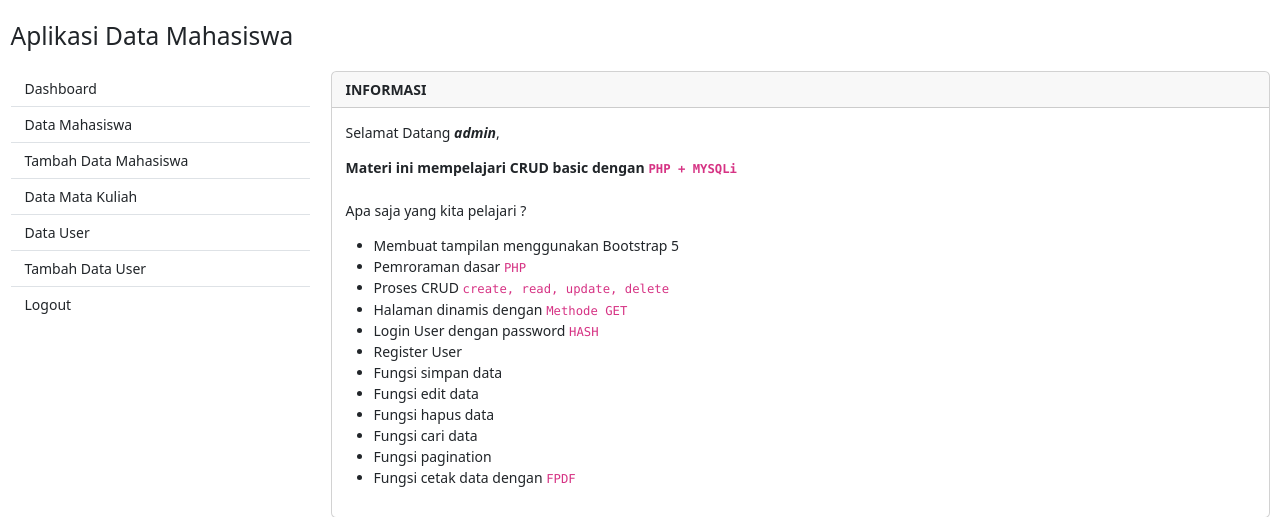
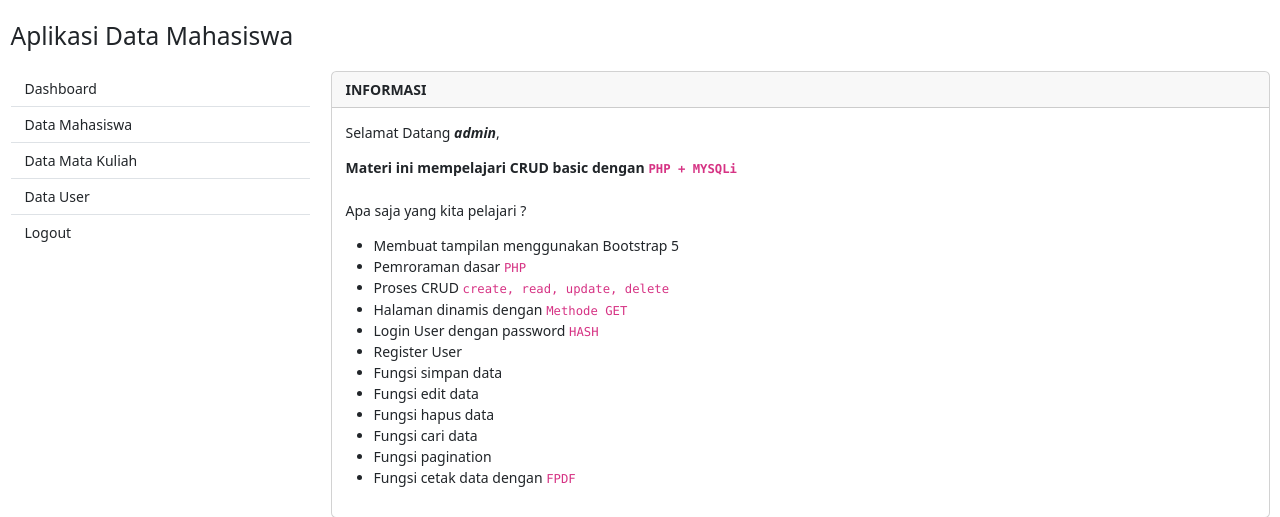
Before and after one commit to Wirda0665/Praktikum-Web-2, a PHP site: page /admin/index.php?page=1 in a window 1280 px wide. Shown: the top 517 px of the page. Run offline with PHP 8.4, Linux system fonts and the light colour scheme; a user stored in the database is signed in.

Commit message:
Update nav.php

```diff
--- a/admin/nav.php
+++ b/admin/nav.php
@@ -1,14 +1,13 @@
 <ul class="list-group list-group-flush">
     <li class="list-group-item list-group-item-action"><a class="nav-link" href="?page=dashboard">Dashboard</a></li>
     <li class="list-group-item list-group-item-action"><a class="nav-link" href="?page=mahasiswa-show">Data Mahasiswa</a></li>
-    <li class="list-group-item list-group-item-action"><a class="nav-link" href="?page=mahasiswa-add">Tambah Data Mahasiswa</a></li>
+    <!-- <li class="list-group-item list-group-item-action"><a class="nav-link" href="?page=mahasiswa-add">Tambah Data Mahasiswa</a></li> -->
     <li class="list-group-item list-group-item-action"><a class="nav-link" href="?page=matakuliah-show">Data Mata Kuliah</a></li>
     <?php
     //session_start();
     if ($_SESSION['username'] == 'admin') {
         echo '
     <li class="list-group-item list-group-item-action"><a class="nav-link" href="?page=user-show">Data User</a></li>
-    <li class="list-group-item list-group-item-action"><a class="nav-link" href="?page=user-add">Tambah Data User</a></li>
     ';
     }
     ?>
```
